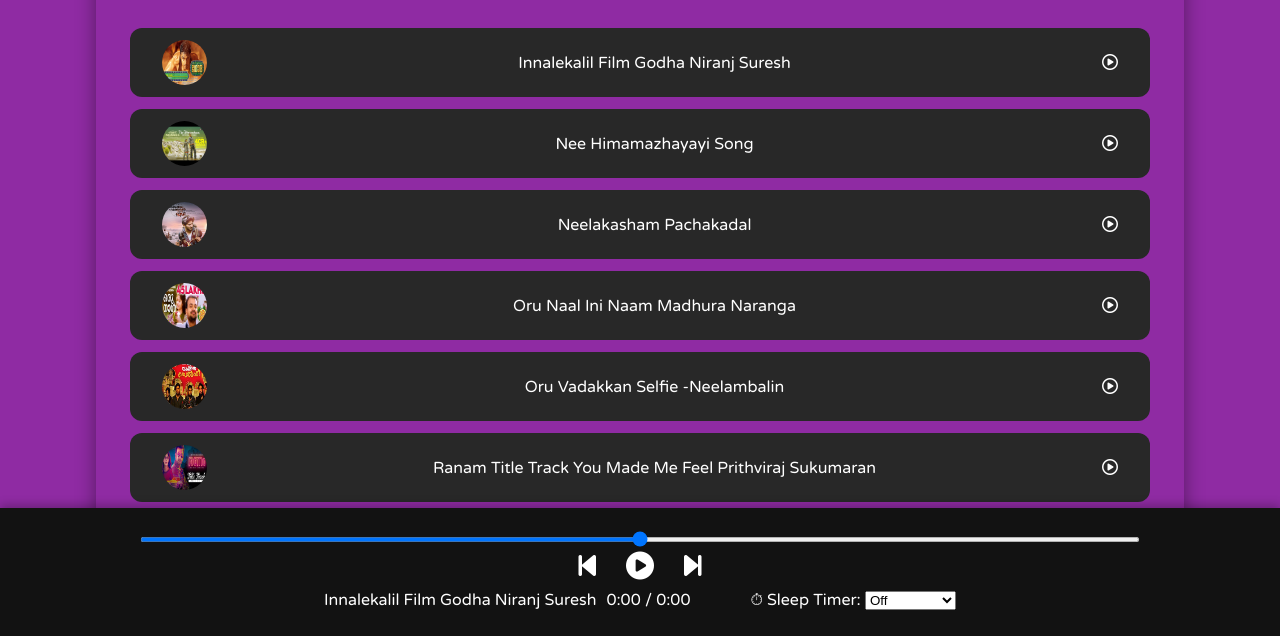
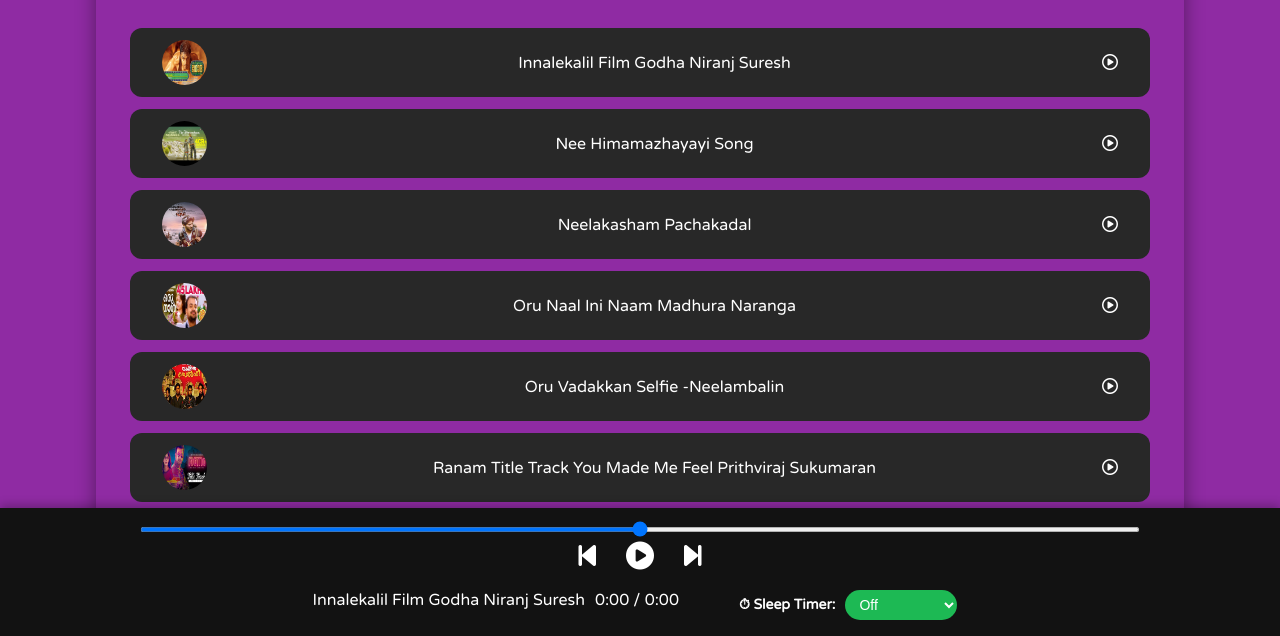
Before and after one commit to anil2005-art/rock2, a plain HTML site: page index.html in a window 1280 px wide. Shown: the part 162-798 px from the top of the page. Drawn offline with Linux system fonts and the light colour scheme.

Commit message:
Update style.css

```diff
--- a/style.css
+++ b/style.css
@@ -120,6 +120,40 @@ nav ul li {
     gap: 10px;
     box-shadow: 0 -2px 10px rgba(0, 0, 0, 0.3);
 }
+.sleepTimer {
+    display: flex;
+    align-items: center;
+    gap: 10px;
+    margin-top: 10px;
+    font-size: 14px;
+    color: #fff;
+    font-family: 'Varela Round', sans-serif;
+}
+
+.sleepTimer label {
+    font-weight: bold;
+}
+
+.sleepTimer select {
+    padding: 6px 10px;
+    border-radius: 20px;
+    border: none;
+    background-color: #1db954;
+    color: white;
+    cursor: pointer;
+    font-size: 14px;
+    outline: none;
+    transition: background-color 0.2s ease;
+}
+
+.sleepTimer select:hover {
+    background-color: #1ed760;
+}
+
+#countdownDisplay {
+    font-size: 12px;
+    color: #ccc;
+}
 
 #myProgressBar {
     width: 80%;
```
